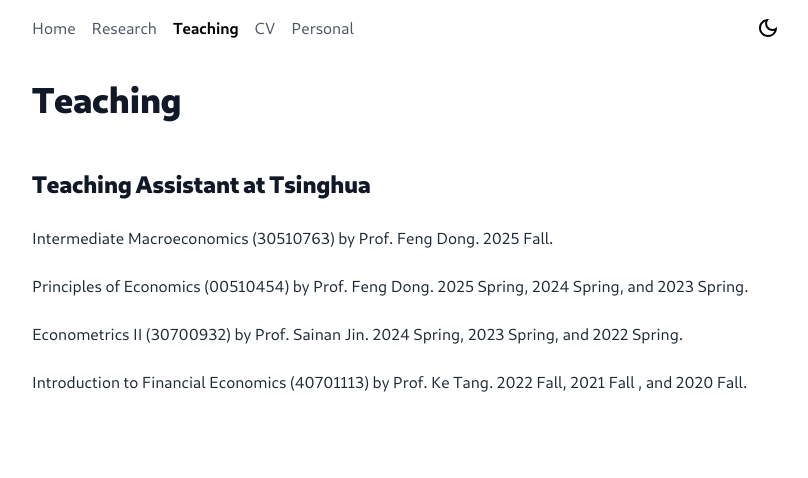
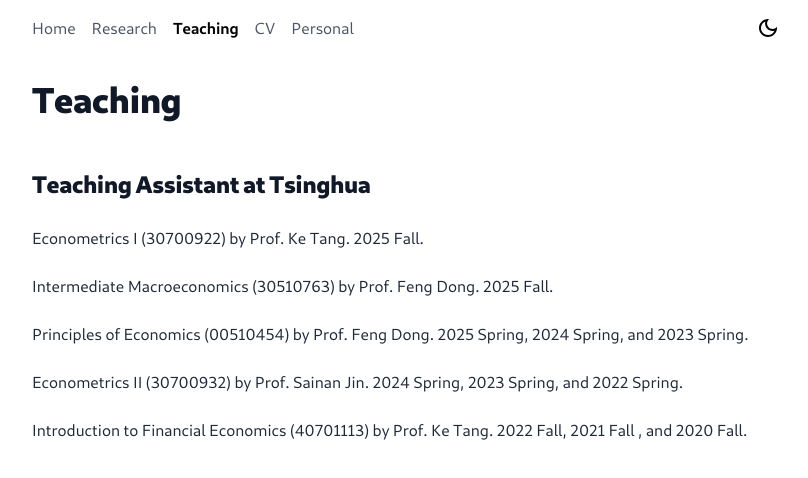
Before and after one commit to lijinpu/lijinpu.github.io, a Next.js app: page /teaching in a window 1280 px wide. Shown: the top 478 px of the page, without its empty margins (232-1040 px from the left). Built offline with nearby package versions, Linux system fonts and the light colour scheme.

Commit message:
auto update

```diff
--- a/pages/cv.tsx
+++ b/pages/cv.tsx
@@ -105,6 +105,9 @@ export default function CV() {
         <h2>Teaching &nbsp;&nbsp; 教学</h2>
         <ul>
         <li>
+        Econometrics I (30700922) by Prof. Ke Tang. 2025 Fall.
+        </li>
+        <li>
         Intermediate Macroeconomics (30510763) by Prof. Feng Dong. 2025 Fall.
         </li>
         <li>
--- a/pages/teaching.tsx
+++ b/pages/teaching.tsx
@@ -5,6 +5,9 @@ export default function Teaching() {
         <h1>Teaching</h1>
         <div>
         <h2>Teaching Assistant at Tsinghua</h2>
+        <p>
+        Econometrics I (30700922) by Prof. Ke Tang. 2025 Fall.
+        </p>
         <p>
         Intermediate Macroeconomics (30510763) by Prof. Feng Dong. 2025 Fall.
         </p>
```
